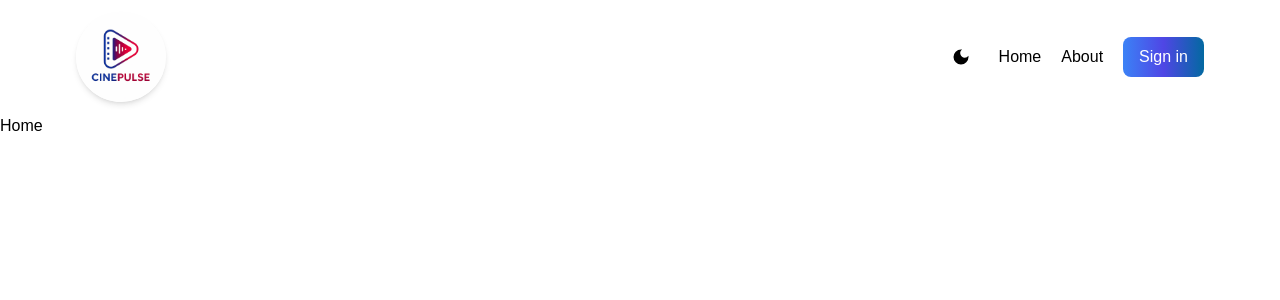
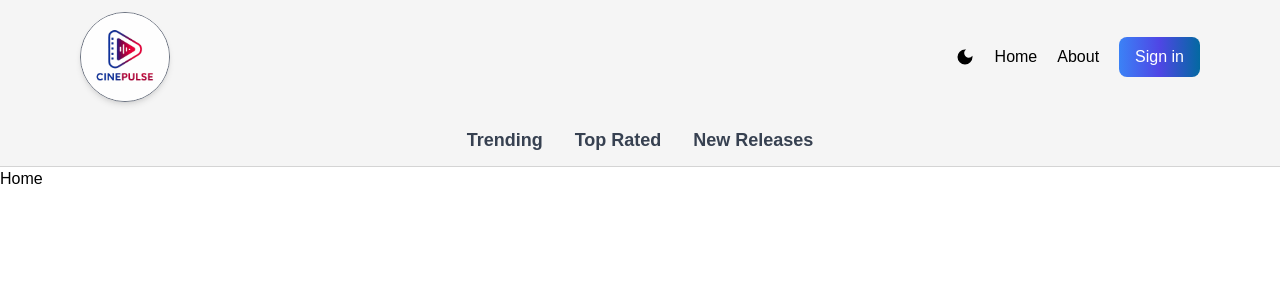
Before and after one commit to AdnanGhani07/nextjs-movie-website, a Next.js app: page / in a window 1280 px wide. Shown: the top 300 px of the page. Built offline with nearby package versions, Linux system fonts and the light colour scheme; no server answers.

Commit message:
Added Navbar To The Web App

```diff
--- a/next.config.mjs
+++ b/next.config.mjs
@@ -1,4 +1,13 @@
+// /** @type {import('next').NextConfig} */
+// const nextConfig = {};
+
+// export default nextConfig;
+
 /** @type {import('next').NextConfig} */
-const nextConfig = {};
+const nextConfig = {
+  images: {
+    domains: ["images.unsplash.com"], // Add other domains if needed
+  },
+};
 
 export default nextConfig;
--- a/src/app/layout.js
+++ b/src/app/layout.js
@@ -3,6 +3,7 @@ import "./globals.css";
 import Header from "../components/Header";
 import ThemeCom from "../components/ThemeCom";
 import { ClerkProvider } from "@clerk/nextjs";
+import Navbar from "../components/Navbar";
 
 const geistSans = Geist({
   variable: "--font-geist-sans",
@@ -26,6 +27,7 @@ export default function RootLayout({ children }) {
         <body>
           <ThemeCom>
             <Header />
+            <Navbar/>
             {children}
           </ThemeCom>
         </body>
--- a/src/app/page.js
+++ b/src/app/page.js
@@ -1,6 +1,10 @@
+import Hero from "@/components/Hero";
 
 export default function Home() {
   return (
+    <>
+    {/* <Hero/> */}
     <div>Home</div>
+    </>
   )
 }
--- /dev/null
+++ b/src/app/top/[genre]/page.jsx
@@ -0,0 +1,5 @@
+export default function TopPages() {
+    return (
+      <div>TopPages</div>
+    )
+}
--- a/src/components/Header.jsx
+++ b/src/components/Header.jsx
@@ -3,30 +3,46 @@ import DarkModeSwitch from "./DarkModeSwitch";
 import NavDropDown from "./NavDropDown";
 import ThemeLogo from "./ThemeLogo";
 import { SignedIn, SignedOut, UserButton } from "@clerk/nextjs";
+
 export default function Header() {
   return (
-    <div className="flex justify-between items-center p-3 max-w-6xl mx-auto">
+    <header className="bg-neutral-100 dark:bg-[#121212] text-black dark:text-white shadow-md">
+      <div className="flex justify-between items-center px-4 py-3 max-w-6xl mx-auto">
+        {/* Logo */}
         <div>
           <ThemeLogo />
         </div>
-      <ul className="flex gap-5 items-center">
-        <li className="pr-2">
+
+        {/* Nav Items */}
+        <ul className="flex gap-5 items-center text-sm sm:text-base">
+          <li>
             <DarkModeSwitch />
           </li>
-        <li className="hidden sm:block hover:text-blue-500">
-          <Link href={"/"}>Home</Link>
+
+          <li className="hidden sm:block hover:text-blue-600 dark:hover:text-blue-400 transition-colors">
+            <Link href="/">Home</Link>
           </li>
-        <li className="hidden sm:block hover:text-blue-500">
-          <Link href={"/about"}>About</Link>
+
+          <li className="hidden sm:block hover:text-blue-600 dark:hover:text-blue-400 transition-colors">
+            <Link href="/about">About</Link>
           </li>
-        <NavDropDown/>
+
+          <NavDropDown />
+
           <SignedIn>
-          <UserButton/>
+            <UserButton />
           </SignedIn>
+
           <SignedOut>
-            <Link className="bg-gradient-to-r from-blue-500 via-indigo-600 to-sky-700 text-white px-4 py-2 rounded-lg hover:brightness-110" href={"/sign-in"}>Sign in</Link>
+            <Link
+              className="bg-gradient-to-r from-blue-500 via-indigo-600 to-sky-700 text-white px-4 py-2 rounded-lg hover:brightness-110 transition"
+              href="/sign-in"
+            >
+              Sign in
+            </Link>
           </SignedOut>
         </ul>
       </div>
+    </header>
   );
 }
--- /dev/null
+++ b/src/components/Hero.jsx
@@ -0,0 +1,31 @@
+import Image from 'next/image';
+
+export default function Hero() {
+  return (
+    <section className="relative w-full max-w-6xl mx-auto rounded-xl overflow-hidden shadow-lg">
+      {/* Medium height container */}
+      <div className="relative w-full h-[500px] bg-white dark:bg-black">
+        <Image
+          src="/5b6e3ac9-e9e8-4b8e-a17b-30ed9a517bd3.jpeg"
+          alt="The Shadow Syndicate Poster"
+          fill
+          className="object-contain object-center opacity-100 dark:opacity-100"
+          priority
+        />
+
+        {/* Bottom-left content */}
+        <div className="absolute bottom-6 left-5 z-20 max-w-sm backdrop-blur-sm bg-white/20 dark:bg-black/30 p-4 rounded-md">
+          <h1 className="text-md sm:text-lg font-bold text-black dark:text-white drop-shadow">
+            The Shadow Syndicate
+          </h1>
+          <p className="mt-2 text-sm sm:text-base text-gray-900 dark:text-gray-200 drop-shadow-sm">
+            A deadly game of cat and mouse unfolds in the shadows of a city where no one can be trusted.
+          </p>
+          <button className="mt-4 px-5 py-2 bg-red-600 hover:bg-red-700 text-white rounded-md font-medium shadow-md">
+            Watch Trailer
+          </button>
+        </div>
+      </div>
+    </section>
+  );
+}
--- /dev/null
+++ b/src/components/Navbar.jsx
@@ -0,0 +1,16 @@
+import NavbarItem from './NavbarItem';
+
+export default function Navbar() {
+  return (
+    <div className="flex justify-center gap-8 px-4 py-3 lg:text-lg
+      bg-neutral-100 dark:bg-[#121212]
+      border-b border-neutral-300 dark:border-white/10
+      text-gray-800 dark:text-white
+      transition-colors duration-300">
+
+      <NavbarItem title="Trending" param="trending" />
+      <NavbarItem title="Top Rated" param="rated" />
+      <NavbarItem title="New Releases" param="new" />
+    </div>
+  );
+}
--- /dev/null
+++ b/src/components/NavbarItem.jsx
@@ -0,0 +1,26 @@
+'use client';
+
+import Link from 'next/link';
+import { usePathname } from 'next/navigation';
+
+export default function NavbarItem({ title, param }) {
+  const pathname = usePathname();
+  const genre = pathname.split('/')[2];
+
+  const isActive = genre === param;
+
+  return (
+    <div>
+      <Link
+        href={`/top/${param}`}
+        className={`font-semibold transition-colors duration-200 hover:text-red-500 dark:hover:text-red-400 ${
+          isActive
+            ? 'underline underline-offset-8 decoration-4 decoration-red-500 dark:decoration-red-400'
+            : 'text-gray-700 dark:text-gray-300'
+        }`}
+      >
+        {title}
+      </Link>
+    </div>
+  );
+}
--- a/src/components/ThemeLogo.jsx
+++ b/src/components/ThemeLogo.jsx
@@ -23,7 +23,7 @@ export default function ThemeLogo() {
         alt="logo"
         width={90}
         height={90}
-        className="rounded-full shadow-md hover:shadow-gray-400 dark:hover:shadow-gray-800 cursor-pointer"
+        className="rounded-full shadow-md hover:shadow-gray-400 dark:hover:shadow-gray-800 cursor-pointer border border-gray-500 dark:border-gray-700"
       />
     </Link>
   );
```
Also changed, not shown: public/5b6e3ac9-e9e8-4b8e-a17b-30ed9a517bd3.jpeg (added), src/app/about/page.jsx (renamed from src/app/about/page.js), 1 other file (tests, documents, lock files or other folders). Lines whose indentation alone changed are shown as unchanged.
